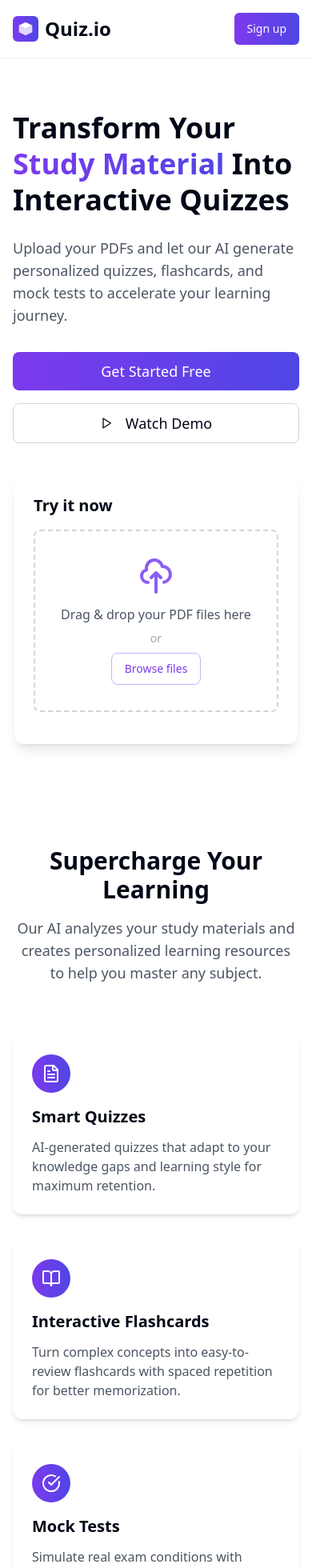
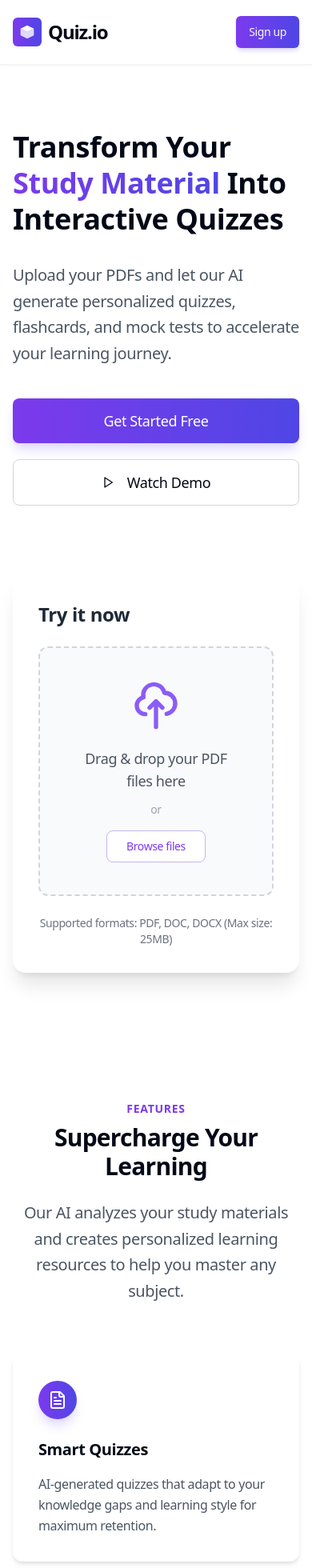
Before and after one commit to arjunkshah/qzzly, a React (Vite) app: page / in a window 390 px wide. Shown: the top 1960 px of the page at 80% size. Built offline with nearby package versions, Linux system fonts and the light colour scheme.

Commit message:
Refine UI design
Improve the overall visual appearance of the landing page.

```diff
--- a/src/components/FeaturesSection.tsx
+++ b/src/components/FeaturesSection.tsx
@@ -3,42 +3,43 @@ import { FileText, BookOpen, CheckCircle } from "lucide-react";
 
 const FeaturesSection = () => {
   return (
-    <section id="features" className="py-16 bg-white">
+    <section id="features" className="py-20 bg-white">
       <div className="container mx-auto px-4 md:px-6">
         <div className="text-center mb-16">
-          <h2 className="text-3xl md:text-4xl font-bold mb-4">Supercharge Your Learning</h2>
-          <p className="text-lg text-gray-600 max-w-2xl mx-auto">
+          <span className="text-purple-600 font-semibold text-sm uppercase tracking-wider mb-2 block">Features</span>
+          <h2 className="text-3xl md:text-4xl font-bold mb-6 tracking-tight">Supercharge Your Learning</h2>
+          <p className="text-xl text-gray-600 max-w-2xl mx-auto leading-relaxed">
             Our AI analyzes your study materials and creates personalized learning resources to help you master any subject.
           </p>
         </div>
 
-        <div className="grid grid-cols-1 md:grid-cols-3 gap-8">
-          <div className="bg-white p-6 rounded-xl shadow-md">
+        <div className="grid grid-cols-1 md:grid-cols-3 gap-10 max-w-6xl mx-auto">
+          <div className="bg-white p-8 rounded-xl shadow-md card-hover">
             <div className="feature-icon">
               <FileText className="w-6 h-6" />
             </div>
-            <h3 className="text-xl font-semibold mb-3">Smart Quizzes</h3>
-            <p className="text-gray-600">
+            <h3 className="text-xl font-bold mb-4">Smart Quizzes</h3>
+            <p className="text-gray-600 leading-relaxed">
               AI-generated quizzes that adapt to your knowledge gaps and learning style for maximum retention.
             </p>
           </div>
 
-          <div className="bg-white p-6 rounded-xl shadow-md">
+          <div className="bg-white p-8 rounded-xl shadow-md card-hover">
             <div className="feature-icon">
               <BookOpen className="w-6 h-6" />
             </div>
-            <h3 className="text-xl font-semibold mb-3">Interactive Flashcards</h3>
-            <p className="text-gray-600">
+            <h3 className="text-xl font-bold mb-4">Interactive Flashcards</h3>
+            <p className="text-gray-600 leading-relaxed">
               Turn complex concepts into easy-to-review flashcards with spaced repetition for better memorization.
             </p>
           </div>
 
-          <div className="bg-white p-6 rounded-xl shadow-md">
+          <div className="bg-white p-8 rounded-xl shadow-md card-hover">
             <div className="feature-icon">
               <CheckCircle className="w-6 h-6" />
             </div>
-            <h3 className="text-xl font-semibold mb-3">Mock Tests</h3>
-            <p className="text-gray-600">
+            <h3 className="text-xl font-bold mb-4">Mock Tests</h3>
+            <p className="text-gray-600 leading-relaxed">
               Simulate real exam conditions with comprehensive mock tests that prepare you for the real thing.
             </p>
           </div>
--- a/src/components/Footer.tsx
+++ b/src/components/Footer.tsx
@@ -1,32 +1,34 @@
 
 const Footer = () => {
   return (
-    <footer className="bg-gray-800 text-white py-12">
+    <footer className="bg-gray-900 text-white pt-20 pb-10">
       <div className="container mx-auto px-4 md:px-6">
-        <div className="grid grid-cols-1 md:grid-cols-4 gap-8">
+        <div className="grid grid-cols-1 md:grid-cols-4 gap-12 mb-16">
           <div>
-            <div className="flex items-center mb-4">
-              <svg className="w-8 h-8 mr-2" viewBox="0 0 24 24" fill="none" xmlns="http://www.w3.org/2000/svg">
-                <path d="M12 2L2 7L12 12L22 7L12 2Z" fill="white" />
-                <path d="M2 17L12 22L22 17V7L12 12L2 7V17Z" fill="white" fillOpacity="0.8" />
-              </svg>
-              <h2 className="text-2xl font-bold">Quiz.io</h2>
+            <div className="flex items-center mb-6">
+              <div className="w-10 h-10 gradient-bg rounded-lg flex items-center justify-center mr-3">
+                <svg className="w-6 h-6 text-white" viewBox="0 0 24 24" fill="none" xmlns="http://www.w3.org/2000/svg">
+                  <path d="M12 2L2 7L12 12L22 7L12 2Z" fill="white" />
+                  <path d="M2 17L12 22L22 17V7L12 12L2 7V17Z" fill="white" fillOpacity="0.8" />
+                </svg>
+              </div>
+              <h2 className="text-2xl font-bold tracking-tight">Quiz.io</h2>
             </div>
-            <p className="text-gray-400 mb-4">
+            <p className="text-gray-400 mb-6 leading-relaxed">
               AI-powered study tools to help you learn faster and remember more.
             </p>
-            <div className="flex space-x-4">
-              <a href="#" className="text-gray-400 hover:text-white transition">
+            <div className="flex space-x-5">
+              <a href="#" className="text-gray-400 hover:text-white transition-colors duration-300">
                 <svg className="w-6 h-6" fill="currentColor" viewBox="0 0 24 24">
                   <path d="M24 4.557c-.883.392-1.832.656-2.828.775 1.017-.609 1.798-1.574 2.165-2.724-.951.564-2.005.974-3.127 1.195-.897-.957-2.178-1.555-3.594-1.555-3.179 0-5.515 2.966-4.797 6.045-4.091-.205-7.719-2.165-10.148-5.144-1.29 2.213-.669 5.108 1.523 6.574-.806-.026-1.566-.247-2.229-.616-.054 2.281 1.581 4.415 3.949 4.89-.693.188-1.452.232-2.224.084.626 1.956 2.444 3.379 4.6 3.419-2.07 1.623-4.678 2.348-7.29 2.04 2.179 1.397 4.768 2.212 7.548 2.212 9.142 0 14.307-7.721 13.995-14.646.962-.695 1.797-1.562 2.457-2.549z"></path>
                 </svg>
               </a>
-              <a href="#" className="text-gray-400 hover:text-white transition">
+              <a href="#" className="text-gray-400 hover:text-white transition-colors duration-300">
                 <svg className="w-6 h-6" fill="currentColor" viewBox="0 0 24 24">
                   <path d="M12 2.163c3.204 0 3.584.012 4.85.07 3.252.148 4.771 1.691 4.919 4.919.058 1.265.069 1.645.069 4.849 0 3.205-.012 3.584-.069 4.849-.149 3.225-1.664 4.771-4.919 4.919-1.266.058-1.644.07-4.85.07-3.204 0-3.584-.012-4.849-.07-3.26-.149-4.771-1.699-4.919-4.92-.058-1.265-.07-1.644-.07-4.849 0-3.204.013-3.583.07-4.849.149-3.227 1.664-4.771 4.919-4.919 1.266-.057 1.645-.069 4.849-.069zm0-2.163c-3.259 0-3.667.014-4.947.072-4.358.2-6.78 2.618-6.98 6.98-.059 1.281-.073 1.689-.073 4.948 0 3.259.014 3.668.072 4.948.2 4.358 2.618 6.78 6.98 6.98 1.281.058 1.689.072 4.948.072 3.259 0 3.668-.014 4.948-.072 4.354-.2 6.782-2.618 6.979-6.98.059-1.28.073-1.689.073-4.948 0-3.259-.014-3.667-.072-4.947-.196-4.354-2.617-6.78-6.979-6.98-1.281-.059-1.69-.073-4.949-.073zm0 5.838c-3.403 0-6.162 2.759-6.162 6.162s2.759 6.163 6.162 6.163 6.162-2.759 6.162-6.163c0-3.403-2.759-6.162-6.162-6.162zm0 10.162c-2.209 0-4-1.79-4-4 0-2.209 1.791-4 4-4s4 1.791 4 4c0 2.21-1.791 4-4 4zm6.406-11.845c-.796 0-1.441.645-1.441 1.44s.645 1.44 1.441 1.44c.795 0 1.439-.645 1.439-1.44s-.644-1.44-1.439-1.44z"></path>
                 </svg>
               </a>
-              <a href="#" className="text-gray-400 hover:text-white transition">
+              <a href="#" className="text-gray-400 hover:text-white transition-colors duration-300">
                 <svg className="w-6 h-6" fill="currentColor" viewBox="0 0 24 24">
                   <path d="M19 0h-14c-2.761 0-5 2.239-5 5v14c0 2.761 2.239 5 5 5h14c2.762 0 5-2.239 5-5v-14c0-2.761-2.238-5-5-5zm-11 19h-3v-11h3v11zm-1.5-12.268c-.966 0-1.75-.79-1.75-1.764s.784-1.764 1.75-1.764 1.75.79 1.75 1.764-.783 1.764-1.75 1.764zm13.5 12.268h-3v-5.604c0-3.368-4-3.113-4 0v5.604h-3v-11h3v1.765c1.396-2.586 7-2.777 7 2.476v6.759z"></path>
                 </svg>
@@ -35,38 +37,38 @@ const Footer = () => {
           </div>
 
           <div>
-            <h3 className="text-lg font-semibold mb-4">Product</h3>
-            <ul className="space-y-2">
-              <li><a href="#" className="text-gray-400 hover:text-white transition">Features</a></li>
-              <li><a href="#" className="text-gray-400 hover:text-white transition">Pricing</a></li>
-              <li><a href="#" className="text-gray-400 hover:text-white transition">Testimonials</a></li>
-              <li><a href="#" className="text-gray-400 hover:text-white transition">FAQ</a></li>
+            <h3 className="text-lg font-bold mb-5">Product</h3>
+            <ul className="space-y-3">
+              <li><a href="#features" className="text-gray-400 hover:text-white transition-colors duration-300">Features</a></li>
+              <li><a href="#pricing" className="text-gray-400 hover:text-white transition-colors duration-300">Pricing</a></li>
+              <li><a href="#" className="text-gray-400 hover:text-white transition-colors duration-300">Testimonials</a></li>
+              <li><a href="#" className="text-gray-400 hover:text-white transition-colors duration-300">FAQ</a></li>
             </ul>
           </div>
 
           <div>
-            <h3 className="text-lg font-semibold mb-4">Resources</h3>
-            <ul className="space-y-2">
-              <li><a href="#" className="text-gray-400 hover:text-white transition">Blog</a></li>
-              <li><a href="#" className="text-gray-400 hover:text-white transition">Help Center</a></li>
-              <li><a href="#" className="text-gray-400 hover:text-white transition">Tutorials</a></li>
-              <li><a href="#" className="text-gray-400 hover:text-white transition">Contact</a></li>
+            <h3 className="text-lg font-bold mb-5">Resources</h3>
+            <ul className="space-y-3">
+              <li><a href="#" className="text-gray-400 hover:text-white transition-colors duration-300">Blog</a></li>
+              <li><a href="#" className="text-gray-400 hover:text-white transition-colors duration-300">Help Center</a></li>
+              <li><a href="#" className="text-gray-400 hover:text-white transition-colors duration-300">Tutorials</a></li>
+              <li><a href="#" className="text-gray-400 hover:text-white transition-colors duration-300">Contact</a></li>
             </ul>
           </div>
 
           <div>
-            <h3 className="text-lg font-semibold mb-4">Company</h3>
-            <ul className="space-y-2">
-              <li><a href="#" className="text-gray-400 hover:text-white transition">About Us</a></li>
-              <li><a href="#" className="text-gray-400 hover:text-white transition">Careers</a></li>
-              <li><a href="#" className="text-gray-400 hover:text-white transition">Privacy Policy</a></li>
-              <li><a href="#" className="text-gray-400 hover:text-white transition">Terms of Service</a></li>
+            <h3 className="text-lg font-bold mb-5">Company</h3>
+            <ul className="space-y-3">
+              <li><a href="#" className="text-gray-400 hover:text-white transition-colors duration-300">About Us</a></li>
+              <li><a href="#" className="text-gray-400 hover:text-white transition-colors duration-300">Careers</a></li>
+              <li><a href="#" className="text-gray-400 hover:text-white transition-colors duration-300">Privacy Policy</a></li>
+              <li><a href="#" className="text-gray-400 hover:text-white transition-colors duration-300">Terms of Service</a></li>
             </ul>
           </div>
         </div>
 
-        <div className="border-t border-gray-700 mt-12 pt-8 text-center text-gray-400">
-          <p>&copy; 2023 Quiz.io. All rights reserved.</p>
+        <div className="border-t border-gray-800 mt-16 pt-8 text-center text-gray-400">
+          <p>&copy; {new Date().getFullYear()} Quiz.io. All rights reserved.</p>
         </div>
       </div>
     </footer>
--- a/src/components/HeroSection.tsx
+++ b/src/components/HeroSection.tsx
@@ -1,46 +1,58 @@
 
 import { Button } from "@/components/ui/button";
 import { Play } from "lucide-react";
+import { useState } from "react";
 
 const HeroSection = () => {
+  const [isDragging, setIsDragging] = useState(false);
+
   return (
-    <section className="py-16 md:py-24 container mx-auto px-4 md:px-6">
-      <div className="flex flex-col md:flex-row items-center">
+    <section className="py-20 md:py-28 container mx-auto px-4 md:px-6">
+      <div className="flex flex-col md:flex-row items-center gap-12">
         <div className="md:w-1/2 mb-10 md:mb-0">
-          <h1 className="text-4xl md:text-5xl font-bold mb-6 leading-tight animate-fade-in">
+          <h1 className="text-4xl md:text-5xl lg:text-6xl font-extrabold mb-8 leading-tight animate-fade-in">
             Transform Your <span className="gradient-text">Study Material</span> Into Interactive Quizzes
           </h1>
-          <p className="text-lg text-gray-600 mb-8 animate-fade-in" style={{ animationDelay: "0.2s" }}>
+          <p className="text-xl text-gray-600 mb-10 leading-relaxed animate-fade-in max-w-lg" style={{ animationDelay: "0.2s" }}>
             Upload your PDFs and let our AI generate personalized quizzes, flashcards, and mock tests to accelerate your learning journey.
           </p>
-          <div className="flex flex-col sm:flex-row gap-4 animate-fade-in" style={{ animationDelay: "0.4s" }}>
-            <Button className="gradient-bg text-white px-6 py-6 rounded-lg text-lg font-medium">
+          <div className="flex flex-col sm:flex-row gap-5 animate-fade-in" style={{ animationDelay: "0.4s" }}>
+            <Button className="gradient-bg text-white px-8 py-7 rounded-lg text-lg font-medium shadow-lg shadow-purple-200">
               Get Started Free
             </Button>
-            <Button variant="outline" className="bg-white border border-gray-300 px-6 py-6 rounded-lg text-lg font-medium">
+            <Button variant="outline" className="bg-white border border-gray-300 px-8 py-7 rounded-lg text-lg font-medium hover:bg-gray-50 transition-colors">
               <Play className="w-5 h-5 mr-2" /> Watch Demo
             </Button>
           </div>
         </div>
-        <div className="md:w-1/2 md:pl-10 animate-fade-in" style={{ animationDelay: "0.6s" }}>
-          <div className="bg-white p-6 rounded-xl shadow-lg">
-            <h3 className="text-xl font-semibold mb-4">Try it now</h3>
+        <div className="md:w-1/2 animate-fade-in animate-float" style={{ animationDelay: "0.6s" }}>
+          <div className="bg-white p-8 rounded-2xl shadow-xl">
+            <h3 className="text-2xl font-bold mb-6 text-gray-800">Try it now</h3>
             <div
               id="upload-container"
-              className="upload-area rounded-lg p-8 text-center cursor-pointer mb-4"
+              className={`upload-area rounded-xl p-10 text-center cursor-pointer mb-6 ${isDragging ? 'border-purple-500 bg-purple-50' : ''}`}
+              onDragOver={(e) => {
+                e.preventDefault();
+                setIsDragging(true);
+              }}
+              onDragLeave={() => setIsDragging(false)}
+              onDrop={() => setIsDragging(false)}
             >
-              <svg className="w-12 h-12 mx-auto text-purple-500 mb-3" fill="none" stroke="currentColor" viewBox="0 0 24 24">
+              <svg className="w-16 h-16 mx-auto text-purple-500 mb-5" fill="none" stroke="currentColor" viewBox="0 0 24 24">
                 <path strokeLinecap="round" strokeLinejoin="round" strokeWidth="2" d="M7 16a4 4 0 01-.88-7.903A5 5 0 1115.9 6L16 6a5 5 0 011 9.9M15 13l-3-3m0 0l-3 3m3-3v12"></path>
               </svg>
-              <p className="text-gray-600 mb-2">Drag & drop your PDF files here</p>
-              <p className="text-gray-400 text-sm">or</p>
+              <p className="text-gray-600 mb-3 text-lg">Drag & drop your PDF files here</p>
+              <p className="text-gray-400 text-sm mb-4">or</p>
               <Button
                 variant="outline"
-                className="mt-2 px-4 py-2 text-sm text-purple-600 border border-purple-300 rounded-lg hover:bg-purple-50"
+                className="px-6 py-3 text-sm text-purple-600 border border-purple-300 rounded-lg hover:bg-purple-50 font-medium"
               >
                 Browse files
               </Button>
             </div>
+            <p className="text-sm text-gray-500 text-center">
+              Supported formats: PDF, DOC, DOCX (Max size: 25MB)
+            </p>
           </div>
         </div>
       </div>
--- a/src/components/NavBar.tsx
+++ b/src/components/NavBar.tsx
@@ -4,30 +4,30 @@ import { Link } from "react-router-dom";
 
 const NavBar = () => {
   return (
-    <header className="bg-white py-4 border-b border-gray-100">
+    <header className="bg-white py-5 border-b border-gray-100 sticky top-0 z-50 shadow-sm backdrop-blur-lg bg-white/90">
       <div className="container mx-auto px-4 md:px-6">
         <div className="flex items-center justify-between">
           <div className="flex items-center">
             <div className="text-2xl font-bold flex items-center">
-              <div className="w-8 h-8 mr-2 gradient-bg rounded-md flex items-center justify-center">
+              <div className="w-9 h-9 mr-2 gradient-bg rounded-md flex items-center justify-center">
                 <svg className="w-5 h-5 text-white" viewBox="0 0 24 24" fill="none" xmlns="http://www.w3.org/2000/svg">
                   <path d="M12 2L2 7L12 12L22 7L12 2Z" fill="currentColor" />
                   <path d="M2 17L12 22L22 17V7L12 12L2 7V17Z" fill="currentColor" fillOpacity="0.8" />
                 </svg>
               </div>
-              Quiz.io
+              <span className="font-extrabold tracking-tighter">Quiz.io</span>
             </div>
           </div>
-          <nav className="hidden md:flex items-center space-x-8">
-            <a href="#features" className="text-gray-600 hover:text-purple-600 transition">Features</a>
-            <a href="#how-it-works" className="text-gray-600 hover:text-purple-600 transition">How it Works</a>
-            <a href="#pricing" className="text-gray-600 hover:text-purple-600 transition">Pricing</a>
+          <nav className="hidden md:flex items-center space-x-10">
+            <a href="#features" className="text-gray-600 hover:text-purple-600 transition font-medium text-sm">Features</a>
+            <a href="#how-it-works" className="text-gray-600 hover:text-purple-600 transition font-medium text-sm">How it Works</a>
+            <a href="#pricing" className="text-gray-600 hover:text-purple-600 transition font-medium text-sm">Pricing</a>
           </nav>
           <div className="flex items-center space-x-4">
-            <Button variant="outline" className="hidden md:block border-purple-300 text-purple-600 hover:bg-purple-50">
+            <Button variant="outline" className="hidden md:flex border-purple-300 text-purple-600 hover:bg-purple-50 font-medium">
               Log in
             </Button>
-            <Button className="gradient-bg">
+            <Button className="gradient-bg font-medium shadow-md shadow-purple-200">
               Sign up
             </Button>
           </div>
--- a/src/index.css
+++ b/src/index.css
@@ -90,13 +90,18 @@
   }
 
   body {
-    @apply bg-background text-foreground;
+    @apply bg-background text-foreground font-sans;
+    letter-spacing: -0.025em;
+  }
+
+  html {
+    scroll-behavior: smooth;
   }
 }
 
 @layer components {
   .gradient-bg {
-    @apply bg-gradient-to-r from-purple-600 to-indigo-600;
+    @apply bg-gradient-to-r from-purple-600 to-indigo-600 hover:from-purple-700 hover:to-indigo-700 transition-all duration-300;
   }
 
   .gradient-text {
@@ -104,10 +109,34 @@
   }
 
   .feature-icon {
-    @apply w-12 h-12 rounded-full gradient-bg flex items-center justify-center text-white mb-4;
+    @apply w-12 h-12 rounded-full gradient-bg flex items-center justify-center text-white mb-6 shadow-lg shadow-purple-200;
   }
 
   .upload-area {
-    @apply border-2 border-dashed border-gray-300 hover:border-purple-400 transition-colors;
+    @apply border-2 border-dashed border-gray-300 hover:border-purple-400 transition-colors duration-300 bg-gray-50 hover:bg-gray-100;
+  }
+
+  .card-hover {
+    @apply transition-all duration-300 hover:shadow-xl hover:-translate-y-1;
+  }
+
+  .testimonial-card {
+    @apply bg-white p-6 rounded-xl shadow-md transition-all duration-300 hover:shadow-xl;
+  }
+
+  .animate-float {
+    animation: float 6s ease-in-out infinite;
+  }
+
+  @keyframes float {
+    0% {
+      transform: translateY(0px);
+    }
+    50% {
+      transform: translateY(-10px);
+    }
+    100% {
+      transform: translateY(0px);
+    }
   }
 }
```
Also changed, not shown: src/components/CTASection.tsx (+12 -8 lines), src/components/HowItWorksSection.tsx (+21 -17 lines), src/components/PricingSection.tsx (+34 -33 lines), src/components/TestimonialsSection.tsx (+23 -22 lines).
